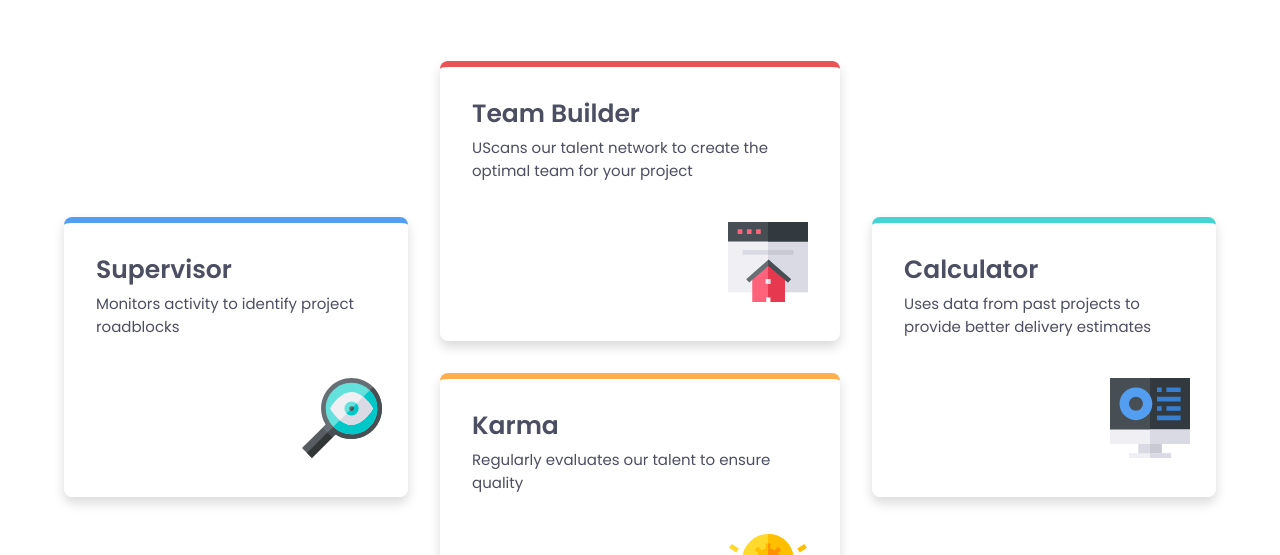
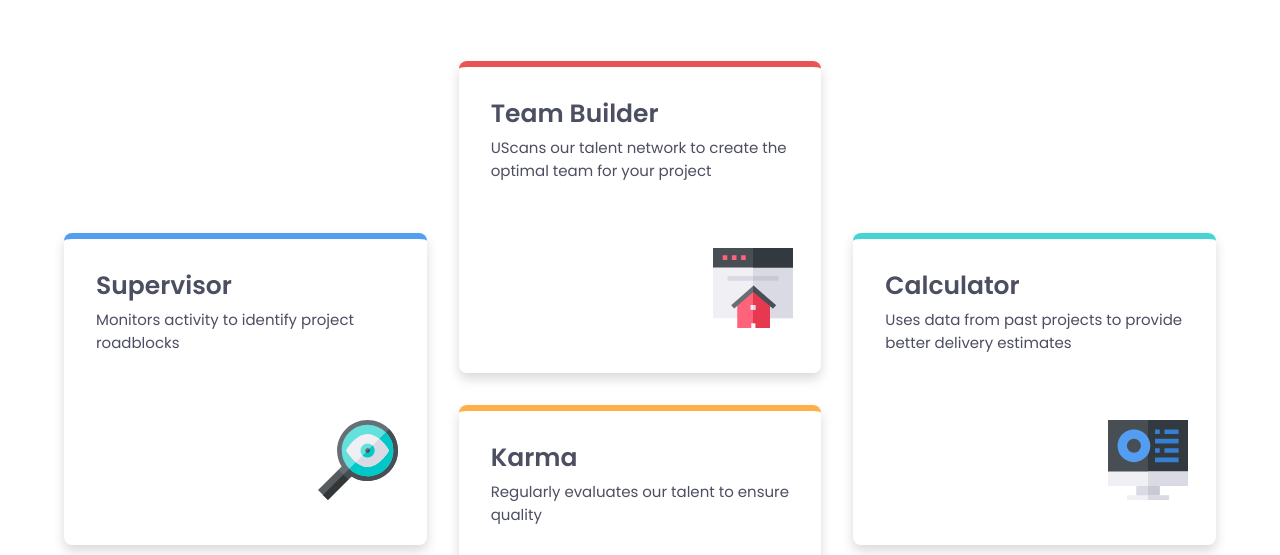
Before and after one commit to OungHongly/four-card-feature, a plain HTML site: page index.html in a window 1280 px wide. Shown: the part 245-800 px from the top of the page. Drawn offline with Linux system fonts and the light colour scheme.

Commit message:
Change card layout to gird

```diff
--- a/css/style.css
+++ b/css/style.css
@@ -158,19 +158,18 @@ span {
   text-align: center;
 }
 .card-container {
-  display: flex;
-  align-items: center;
-  justify-content: baseline;
+  display: grid;
+  grid-template-columns: repeat(3, 1fr);
+  grid-template-rows: repeat(4, 140px);
   gap: var(--space-lg);
+
+  /* gap: var(--space-lg); */
 }
 .card {
   display: flex;
   flex-direction: column;
-  height: 280px;
   max-width: 400px;
   background-color: var(--White);
-
-  flex: 1;
 
   padding: var(--space-lg);
   border-radius: var(--space-sm);
@@ -191,22 +190,29 @@ span {
   border-top: 6px solid var(--Blue);
   background: url("../images/icon-supervisor.svg") no-repeat 90% 80%;
   background-size: 80px 80px;
+
+  grid-row: 2 / span 2;
 }
 .card-2 {
   border-top: 6px solid var(--Red);
-  margin-bottom: var(--space-lg);
   background: url("../images/icon-team-builder.svg") no-repeat 90% 80%;
   background-size: 80px 80px;
+
+  grid-row: 1 / span 2;
 }
 .card-3 {
   border-top: 6px solid var(--Orange);
   background: url("../images/icon-karma.svg") no-repeat 90% 80%;
   background-size: 80px 80px;
+
+  grid-row: 3 / span 2;
 }
 .card-4 {
   border-top: 6px solid var(--Cyan);
   background: url("../images/icon-calculator.svg") no-repeat 90% 80%;
   background-size: 80px 80px;
+
+  grid-row: 2 / span 2;
 }
 footer {
   padding: var(--space-md);
--- a/index.html
+++ b/index.html
@@ -34,7 +34,6 @@
           <p class="card-text">Monitors activity to identify project
             roadblocks</p>
         </div>
-        <div class="group-card">
         <div class="card card-2">
           <h5 class="card-header">Team Builder</h5>
           <p class="card-text">UScans our talent network to create the optimal
@@ -44,7 +43,6 @@
           <h5 class="card-header">Karma</h5>
           <p class="card-text">Regularly evaluates our talent to ensure
             quality</p>
-          </div>
         </div>
         <div class="card card-4">
           <h5 class="card-header">Calculator</h5>
```
Lines whose indentation alone changed are shown as unchanged.
